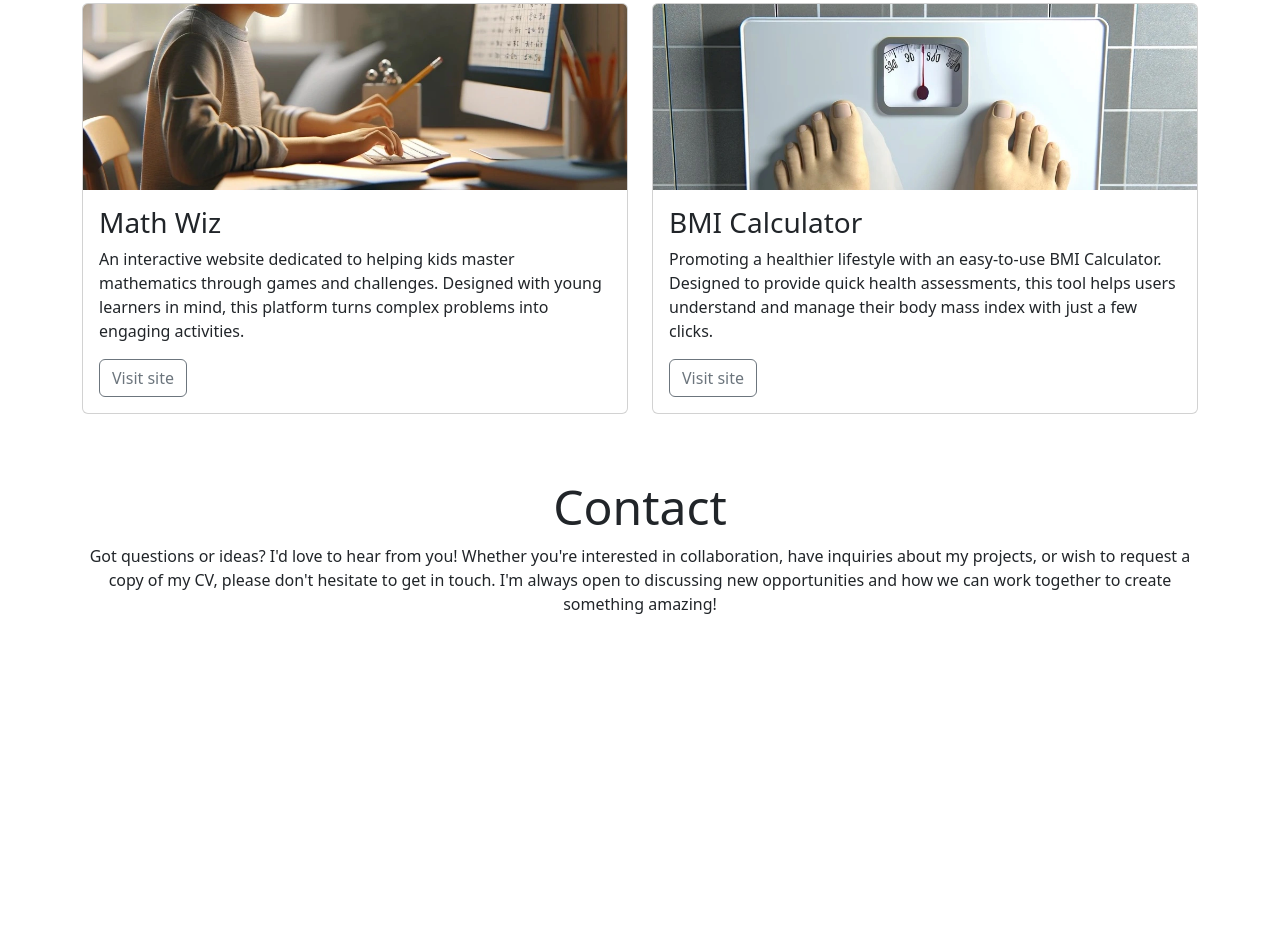
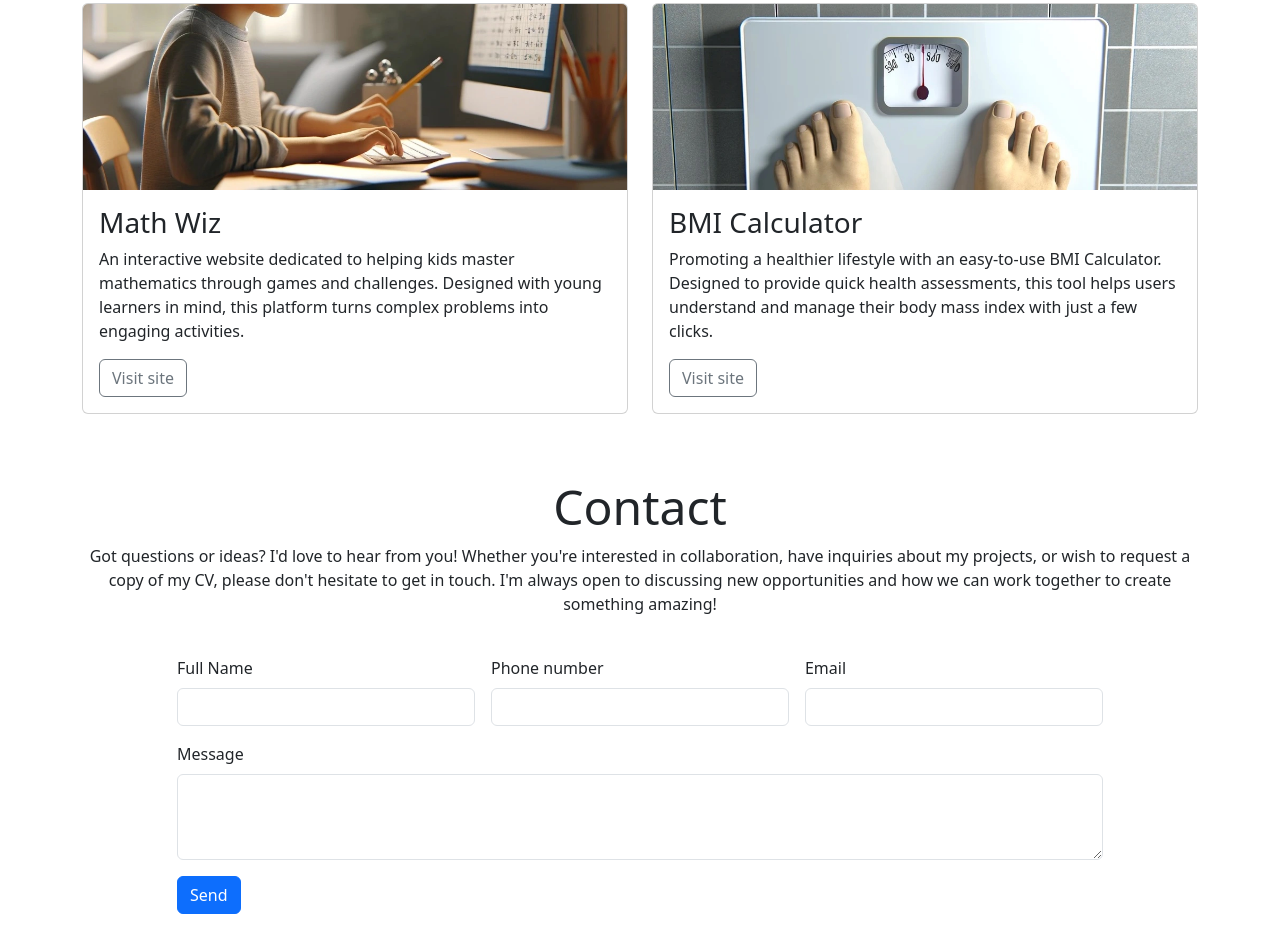
Before and after one commit to mlamleli85/bootstrap-portfolio, a plain HTML site: page index.html in a window 1280 px wide. Shown: the part 1421-2359 px from the top of the page. Before the commit the page ends 2077 px from the top, so only its background shows below. Drawn offline with nearby package versions, Linux system fonts and the light colour scheme.

Commit message:
Add Contact Form

```diff
--- a/index.html
+++ b/index.html
@@ -168,15 +168,39 @@
     </main>
 
     <!-- Footer section -->
-     <footer id="contact"class="container">
+    <footer id="contact" class="container">
         <div class="row justify-content-center">
             <div class="col-12 text-center my-4">
                 <h2 class="display-5">Contact</h2>
-              <p class="m4-4">Got questions or ideas? I'd love to hear from you! Whether you're interested in collaboration, have inquiries about my projects, or wish to request a copy of my CV, please don't hesitate to get in touch. I'm always open to discussing new opportunities and how we can work together to create something amazing!</p>
+                <p class="m4-4">Got questions or ideas? I'd love to hear from you! Whether you're interested in
+                    collaboration, have inquiries about my projects, or wish to request a copy of my CV, please don't
+                    hesitate to get in touch. I'm always open to discussing new opportunities and how we can work
+                    together to create something amazing!</p>
 
             </div>
-            <div class="col-12 col-md-10 col-l8-8">
+            <div class="col-12 col-md-10 col-l8-8 mb-4">
                 <!-- Add your form here -->
+                <form class="row g-3">
+                    <div class="col-lg-4">
+                         <label for="full-name" class="form-label">Full Name</label>
+                         <input type="text" class="form-control" id="full-name">
+                    </div>
+                    <div class="col-lg-4">
+                         <label for="phonenumber" class="form-label">Phone number</label>
+                         <input type="number" class="form-control" id="phonenumber">
+                    </div>
+                    <div class="col-lg-4">
+                        <label for="email" class="form-label">Email</label>
+                        <input type="email" class="form-control" id="email">
+                    </div>
+                    <div class="col-12">
+                         <label for="message" class="form-label">Message</label>
+                         <textarea class="form-control" id="message" rows="3"></textarea>
+                    </div>
+                    <div class="col-12">
+                        <button type="submit" class="btn btn-primary">Send</button>
+                    </div>
+                </form>
             </div>
         </div>
     </footer>
```
Lines whose indentation alone changed are shown as unchanged.
